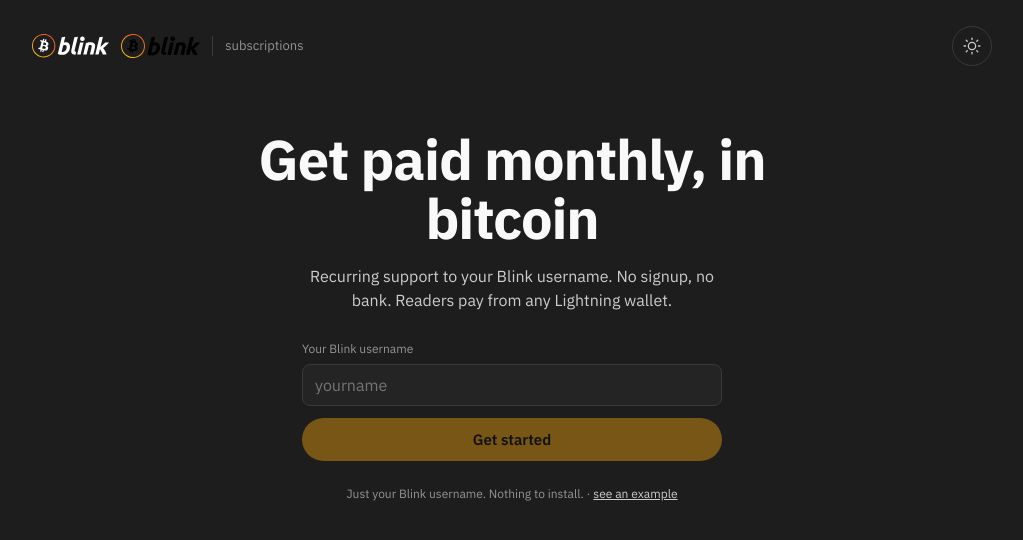
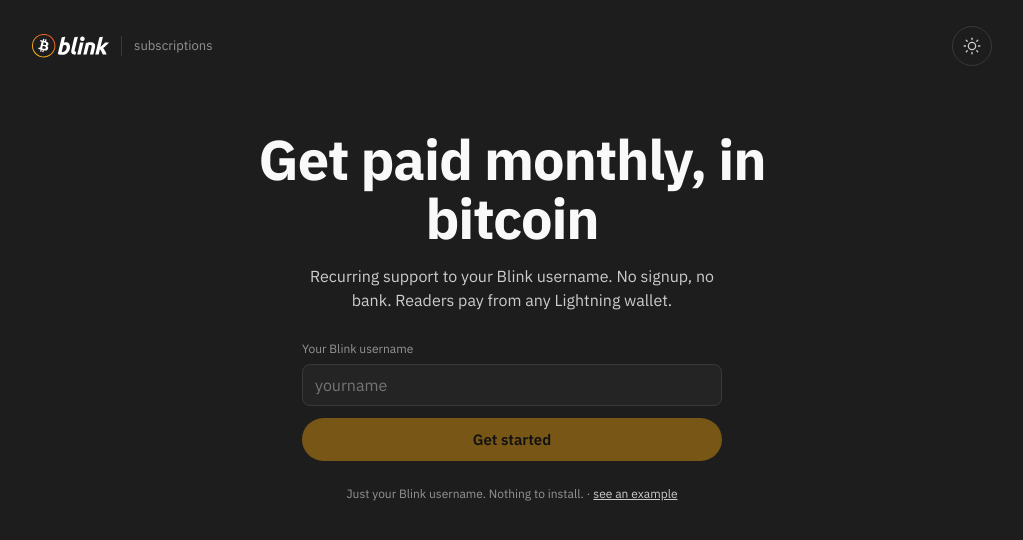
Before and after one commit to Destinysmart/blink-subscriptions, a Next.js app: page / in a window 1280 px wide. Shown: the top 540 px of the page, without its empty margins (128-1151 px from the left). Built offline with nearby package versions, Linux system fonts and the light colour scheme.

Commit message:
fix: logo swap specificity so only one lockup shows per theme (dark shows on-dark, light shows full-colour)

```diff
--- a/app/globals.css
+++ b/app/globals.css
@@ -149,9 +149,10 @@
   --ink:#3a3c51; --dim:#393939; --faint:#aeaeb8;
   --accent:#fc5805; --accent-ink:#ffffff;
 }
-.logo-light{display:none}
-[data-theme="light"] .logo-dark{display:none}
-[data-theme="light"] .logo-light{display:inline-block}
+.brandmark .logo-light{display:none}
+.brandmark .logo-dark{display:block}
+[data-theme="light"] .brandmark .logo-dark{display:none}
+[data-theme="light"] .brandmark .logo-light{display:block}
 .theme-toggle{display:grid;place-items:center;width:40px;height:40px;border-radius:var(--r-full);border:1px solid var(--line);background:transparent;color:var(--dim);cursor:pointer;transition:.15s}
 .theme-toggle:hover{color:var(--ink);border-color:var(--accent)}
 .pill.free{background:rgba(255,173,13,.14);color:var(--accent)}
```
